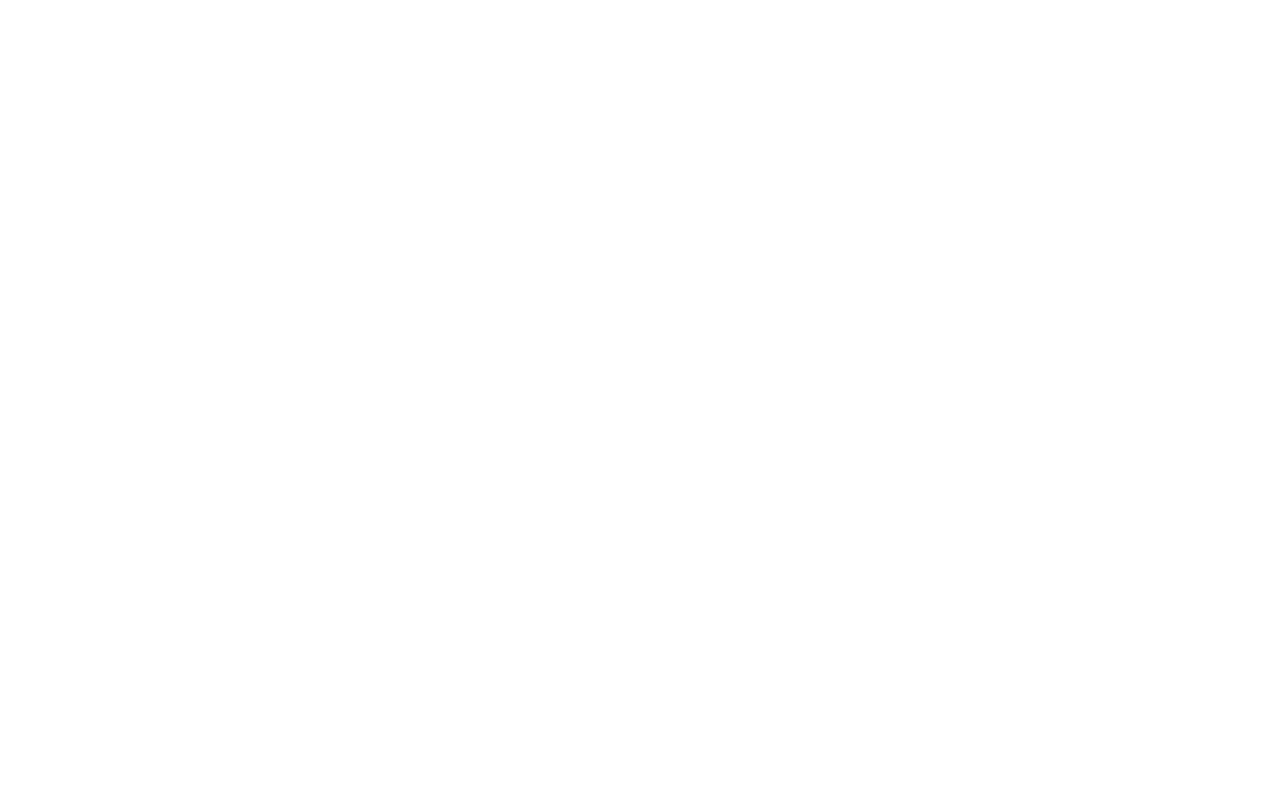
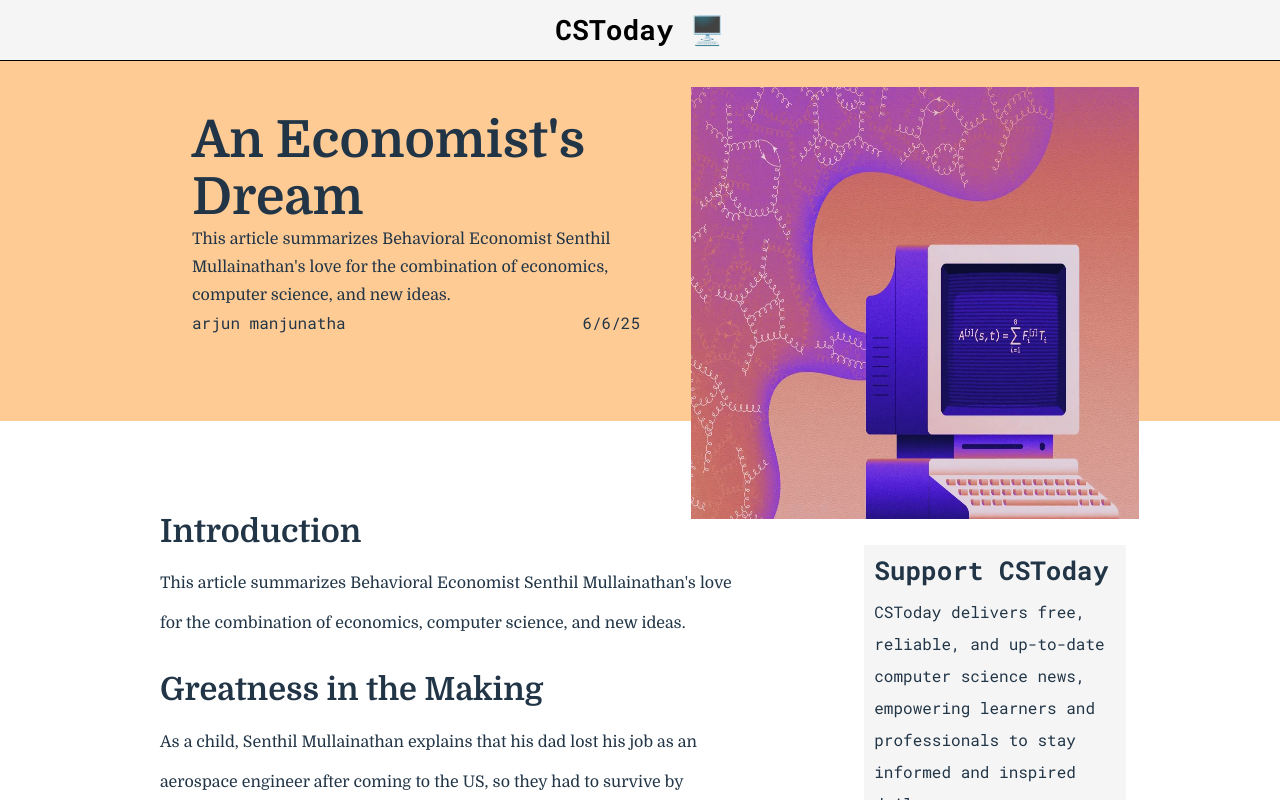
Before and after one commit to ishaanchip/csa-news-final, a React (Vite) app: page /article/0 in a window 1280 px wide. Before the commit this address had no page. Built offline with nearby package versions, Linux system fonts and the light colour scheme.

Commit message:
lotta changes to app content

```diff
--- a/src/Router.jsx
+++ b/src/Router.jsx
@@ -7,7 +7,7 @@
   <BrowserRouter basename='/'>
       <Routes>
           <Route path="/" element={<Home/>}></Route>
-          <Route path="/article" element={<Article/>}></Route>
+          <Route path="/article/:id" element={<Article/>}></Route>
           {/* <Route path="/construction" element={<Construction/>}></Route> */}
       </Routes>
   </BrowserRouter>
--- /dev/null
+++ b/src/components/Article/Article.css
@@ -0,0 +1,233 @@
+@import url("https://fonts.googleapis.com/css2?family=Domine:wght@400..700&family=Roboto+Mono:ital,wght@0,100..700;1,100..700&display=swap");
+
+*{
+    margin: 0;
+    padding: 0;
+}
+
+
+.article-shell{
+    width:100vw;
+    height:100vh;
+    overflow-x: hidden;
+    background-color: white;
+    font-family: "Domine", serif;
+}
+
+.title-area{
+    display: flex;
+    justify-content: center;
+    width:100vw;
+    height:45vh;
+    background-color: rgb(255, 203, 148);
+}
+
+.article-data{
+    display: flex;
+    flex-direction: column;
+    justify-content: space-around;
+    width:35%;
+    height:55%;
+    padding:4%;
+    transition: 0.4s;
+}
+
+.article-data p{
+    line-height: 1.75;
+}
+
+.article-authorship{
+    display: flex;
+    justify-content: space-between;
+    font-family: "Roboto Mono", monospace;
+}
+
+.article-img{
+    width:35%;
+    height:120%;
+    margin-top: 2%;
+}
+
+.article-img img{
+    background-size: cover;
+    width:100%;
+    height:100%;
+
+}
+
+.article-area{
+    display: flex;
+    margin-left: 12.5%;
+    margin-top: 5%;
+    width:90%;
+}
+
+.article-content{
+    width:50%;
+}
+
+.article-area .article-content h1{
+    font-size: 32px;
+    width:80%;
+    margin-top: 5%;
+    margin-bottom:2.5%;
+}
+
+.article-area .article-content p{
+    font-size: 16px;
+    line-height:2.5;
+}
+
+.reference-area{
+    margin-top: 10%;
+}
+
+.reference-area p{
+    text-indent: -2.5%;
+    padding-left: 2.5%;
+    font-size: 8px;
+    line-height: 2;
+}
+
+
+
+
+
+
+.article-ads{
+    min-height: 1450px;
+    width:35%;
+    margin-left: 5%;
+}
+
+.article-ads .slot{
+    height:33.3%;
+
+}
+
+.article-ads .slot-one{
+    margin: 0 auto;
+    width:60%;
+    height:55%;
+    padding:2.5%;
+    margin-top: 15%;
+    background-color: whitesmoke;
+    font-family: "Roboto Mono", monospace;
+}
+
+.article-ads .slot-one h1{
+    font-size: 26px;
+    margin-bottom: 5%;
+}
+
+.article-ads .slot-one p{
+    font-size:16px;
+    line-height: 2;
+}
+
+.article-ads .slot-two{
+    display: flex;
+    background-color: whitesmoke;
+    width:90%;
+    height:50%;
+    margin: 0 auto;
+    margin-top: 5%;
+}
+
+
+.article-ads .slot-two img{
+    width:60%;
+    height:100%;
+    cursor: default;
+}
+
+.article-ads .slot-two p{
+    margin-left: 2.5%;
+    font-size: 12px;
+    line-height: 2;
+    font-family: "Roboto Mono", monospace;
+}
+
+.article-ads .slot-three{
+    display: flex;
+    flex-direction: column;
+    justify-content: space-around;
+    margin:0 auto;
+    padding:2%;
+    width:100%;
+    height:70%;
+}
+
+.rec-article{
+    display: flex;
+    width:90%;
+    height:30%;
+    margin-top: -50%;
+    /* box-shadow: 5px 5px 5px gray; */
+    text-decoration: none;
+    color:black;
+    background-color: whitesmoke;
+}
+
+.cover-image-area{
+    display: flex;
+    width:40%;
+    height:100%;
+}
+
+.cover-image-area img{
+    background-size: cover;
+    width:100%;
+    height:100%;
+}
+
+.rec-article .rec-text{
+    width:60%;
+    line-height: 1.75;
+    margin-left: 1%;
+    padding:1%;
+}
+
+.rec-article .rec-text h1{
+    font-size:16px;
+}
+
+.rec-article .rec-text p{
+    font-size:8px;
+}
+
+
+
+@media only screen and (max-width: 1200px){
+
+    .article-img{
+        height:85%;
+        width:50%;
+        padding-left: 1%;
+    }
+    .article-ads{
+        display: none;
+    }
+    .article-data h1{
+        font-size: 28px;
+    }
+    .article-data p{
+        margin-top: 1.5%;
+        font-size:14px;
+    }
+}
+
+@media only screen and (max-width:675px){
+    .article-data h1{
+        font-size: 24px;
+    }
+    .article-data p{
+        margin-top: 1.5%;
+        font-size:12px;
+    }
+    .article-content{
+        width:75%;
+    }
+
+
+}
--- a/src/components/Article/Article.jsx
+++ b/src/components/Article/Article.jsx
@@ -1,8 +1,101 @@
-import React from 'react'
+import React, {useState, useEffect} from 'react'
+import "./Article.css"
+
+//images & icons
+import testImg from "../../assets/comp.jpg"
+
+//intercomponent imports
+import { homeArticleFullSet } from './ArticleData'
+
+//external dependenices
+import { Link, useParams } from 'react-router-dom'
 
 const Article = () => {
+  const {id} = useParams()
   return (
-    <div>Article</div>
+    <div className='article-shell'>
+        <div className="header-shell">
+            <Link to="/" className='title-style'> CSToday 🖥️</Link>
+        </div>
+        <div className="title-area">
+            <div className="article-data">
+                <h1>{homeArticleFullSet[id].title}</h1>
+                <p>{homeArticleFullSet[id].mini_description}</p>
+                <div className="article-authorship">
+                    <p>{homeArticleFullSet[id].author}</p>
+                    <p>{homeArticleFullSet[id].release_date}</p>
+                </div>
+
+            </div>
+            <div className="article-img">
+                <img src={homeArticleFullSet[id].img}  alt="recent-article-image" style={{'filter': `hue-rotate(${45*id}deg)`}}/>
+            </div>
+        </div>
+
+        <div className="article-area">
+            <div className="article-content">
+            {
+                homeArticleFullSet[id].text.map((section) =>(
+                    <div>
+                        <h1>{section.header}</h1>
+                        <p>{section.content}</p>
+                    </div>
+                ))
+            }
+            <div className="reference-area">
+                <h3>References</h3>
+                <p>Zewe, Adam. “Ai Learns How Vision and Sound Are Connected, without Human Intervention.” MIT News | Massachusetts Institute of Technology, 22 May 2025, news.mit.edu/2025/ai-learns-how-vision-and-sound-are-connected-without-human-intervention-0522. </p>
+            </div>
+            </div>
+            <div className="article-ads">
+                <div className="slot">
+                    <div className="slot-one">
+                        <h1>Support CSToday</h1>
+                        <p>CSToday delivers free, reliable, and up-to-date computer science news, empowering learners and professionals to stay informed and inspired daily.</p>
+                    </div>
+
+                </div>
+                <div className="slot">
+                    <div className="slot-two">
+                            <img src={homeArticleFullSet[id].sponserOne.img} alt="recent-article-image" />
+                            <p>Free Code Camp is a non-profit that provides free online coding courses and certifications in various fields, including web development, data science, and more.</p>
+                    </div>
+                </div>
+                <div className="slot">
+                  <div className="slot-three">
+                      <Link to={`/article/${0}`} className='rec-article'>
+                        <div className="cover-image-area">
+                            <img src={homeArticleFullSet[0].img}  alt="rec-article-image" />
+                        </div>
+                        <div className="rec-text">
+                            <div className="data">
+                                <h1 className='article-title'>{homeArticleFullSet[0].title} </h1>
+                                <p className='article-description'>A {homeArticleFullSet[0].mini_description}</p>
+                                <p className='metadata'>{homeArticleFullSet[0].release_date}</p>
+                                <p className='metadata'>{homeArticleFullSet[0].author} </p>
+                            </div>
+                        </div>
+                    </Link>
+                    <Link to={`/article/${1}`} className='rec-article'>
+                        <div className="cover-image-area">
+                            <img src={homeArticleFullSet[1].img}  alt="rec-article-image" />
+                        </div>
+                        <div className="rec-text">
+                            <div className="data">
+                                <h1 className='article-title'>{homeArticleFullSet[1].title} </h1>
+                                <p className='article-description'>A {homeArticleFullSet[1].mini_description}</p>
+                                <p className='metadata'>{homeArticleFullSet[1].release_date}</p>
+                                <p className='metadata'>{homeArticleFullSet[1].author} </p>
+                            </div>
+                        </div>
+                    </Link>
+                  </div>
+                </div>
+            </div>
+
+
+        </div>
+    </div>
   )
 }
 
--- a/src/components/Article/ArticleData.js
+++ b/src/components/Article/ArticleData.js
@@ -58,7 +58,7 @@
 export const articleTwo = {
     title:"An Economist's Dream",
     mini_description:"This article summarizes Behavioral Economist Senthil Mullainathan's love for the combination of economics, computer science, and new ideas. ",
-    author:'ishaan chiplunkar',
+    author:'arjun manjunatha',
     release_date:'6/6/25',
     img:testImg,
     citation:"",
@@ -120,7 +120,7 @@
 export const articleFour = {
     title: "Themis AI",
     mini_description: "Themis AI, started by MIT researchers including Professor Daniela Rus, is working to make AI more trustworthy by helping models know when they don’t know something.",
-    author: "ishaan chiplunkar",
+    author: "arjun manjunatha",
     release_date: "6/3/25",
     img: testImg,
     citation: "https://news.mit.edu/2025/themis-ai-teaches-ai-models-what-they-dont-know-0603",
@@ -172,7 +172,7 @@
 export const articleSix = {
     title: "Predicting Rare Failures",
     mini_description: "MIT researchers have developed a new system to help predict and understand rare, large-scale failures in complex automated systems — like the Southwest Airlines scheduling meltdown during the 2022 holiday season.",
-    author: "ishaan chiplunkar",
+    author: "arjun manjunatha",
     release_date: "5/21/25",
     img: testImg,
     citation: "https://news.mit.edu/2025/learning-how-predict-rare-kinds-failures-0521",
@@ -201,3 +201,5 @@
 export const homeArticleMainSet = articleTwo
 
 export const homeArticleSideSet = [articleThree, articleFour, articleFive, articleSix];
+
+export const homeArticleFullSet = [articleTwo, articleThree, articleFour, articleFive, articleSix]
--- a/src/components/Home/Home.jsx
+++ b/src/components/Home/Home.jsx
@@ -20,7 +20,7 @@
         <Link to="/" className='title-style'> CSToday 🖥️</Link>
       </div>
       <div className="article-selection">
-      <Link to="article" className='recent-article'>
+      <Link to="/article/0" className='recent-article'>
 
           <div className="cover-image-area">
               <img  src={homeArticleMainSet.img} alt="recent-article-image" />
@@ -41,7 +41,7 @@
 
           {homeArticleSideSet.map((data, i) =>(
               <div className="mini-article">
-              <Link to='article' className="top">
+              <Link to={`/article/${i+1}`} className="top">
                 <img src={data.img} alt="recent-article-image" style={{'filter': `hue-rotate(${45 + 45*i}deg)`}}/>
                 <h1>{data.title}</h1>
               </Link>
```
